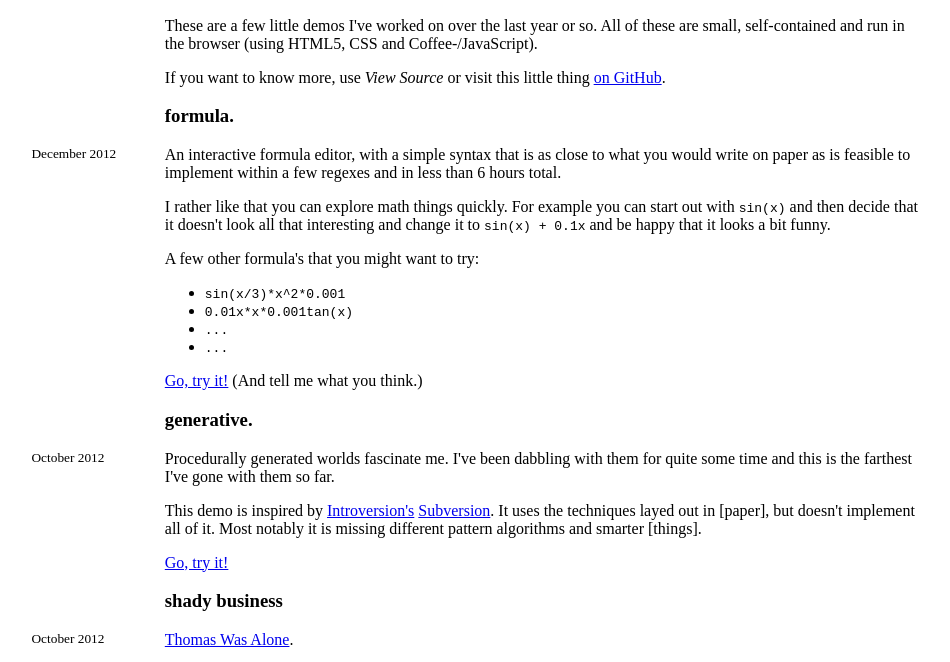
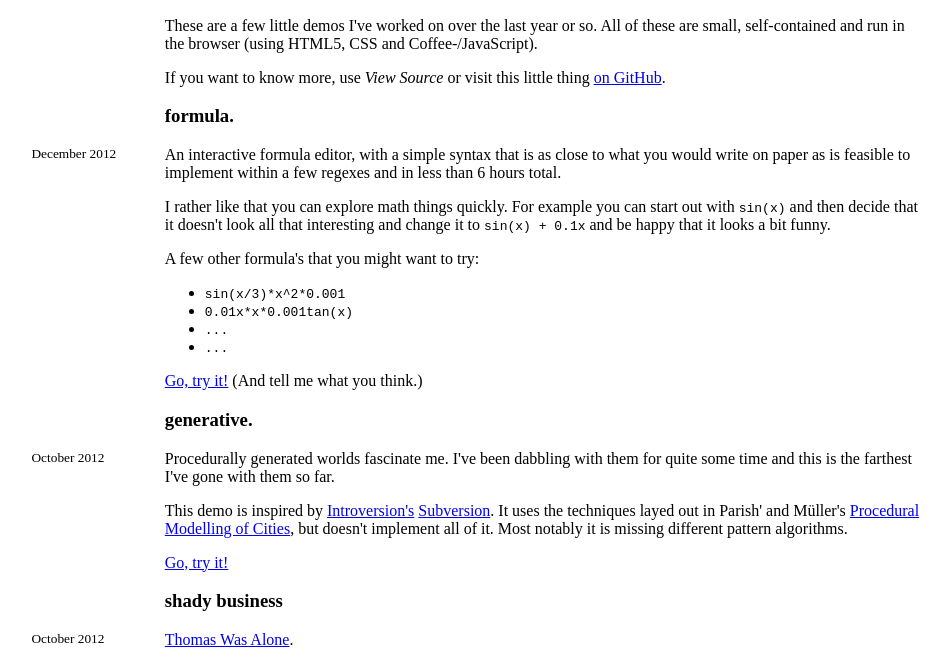
Before and after one commit to heyLu/weird_dreams, a plain HTML site: page index.html in a window 1280 px wide. Shown: the part 97-759 px from the top of the page, without its empty margins (96-1046 px from the left). Drawn offline with Linux system fonts and the light colour scheme.

Commit message:
Add missing links for the generative demo.

```diff
--- a/index.html
+++ b/index.html
@@ -68,9 +68,11 @@
 		them so far.</p>
 
 		<p>This demo is inspired by <a href="http://introversion.co.uk">Introversion's</a>
-		<a href="...">Subversion</a>. It uses the techniques layed out in
-		[paper], but doesn't implement all of it. Most notably it is missing
-		different pattern algorithms and smarter [things].</p>
+		<a href="http://www.introversion.co.uk/subversion">Subversion</a>.
+		It uses the techniques layed out in Parish' and Müller's
+		<a href="http://www.cs.purdue.edu/homes/aliaga/cs197-10/papers/p_cities.pdf">
+		Procedural Modelling of Cities</a>, but doesn't implement all of
+		it. Most notably it is missing different pattern algorithms.</p>
 
 		<p><a href="./generative.html">Go, try it!</a></p>
 	</div>
```
